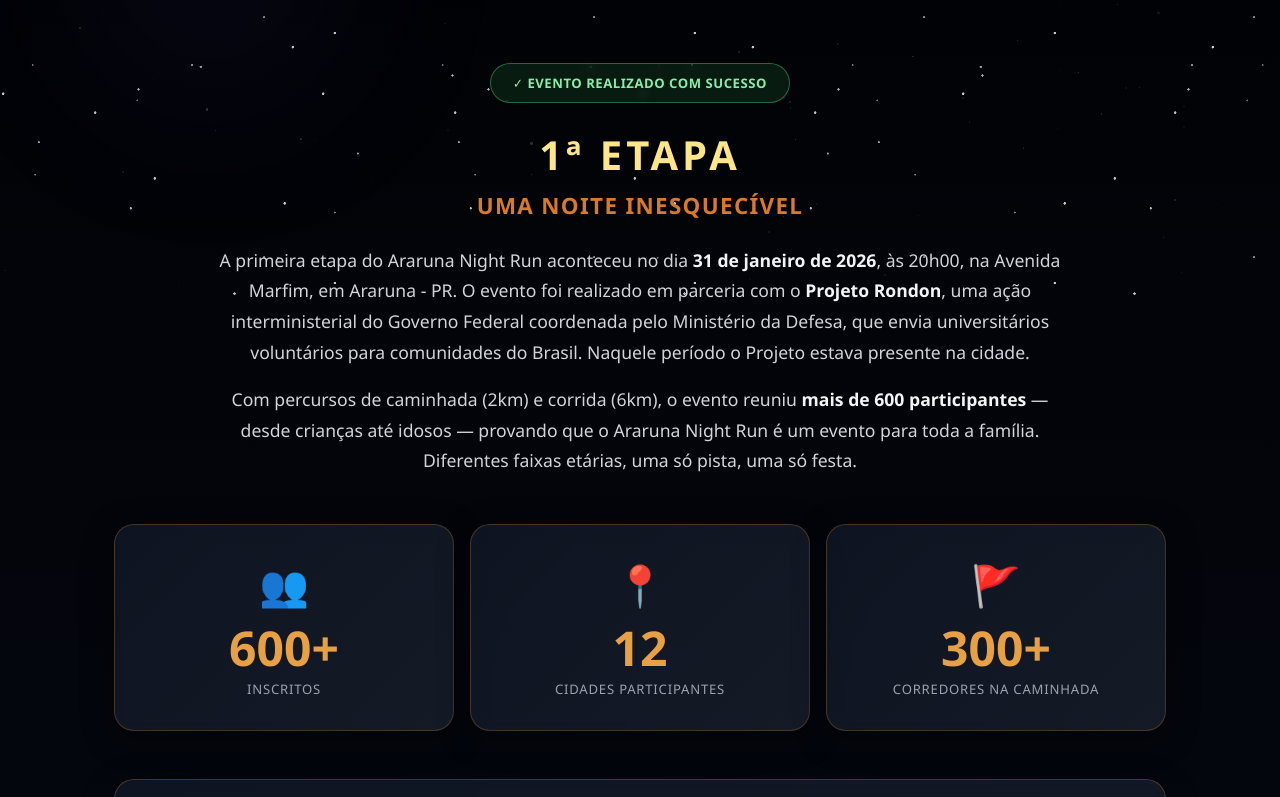
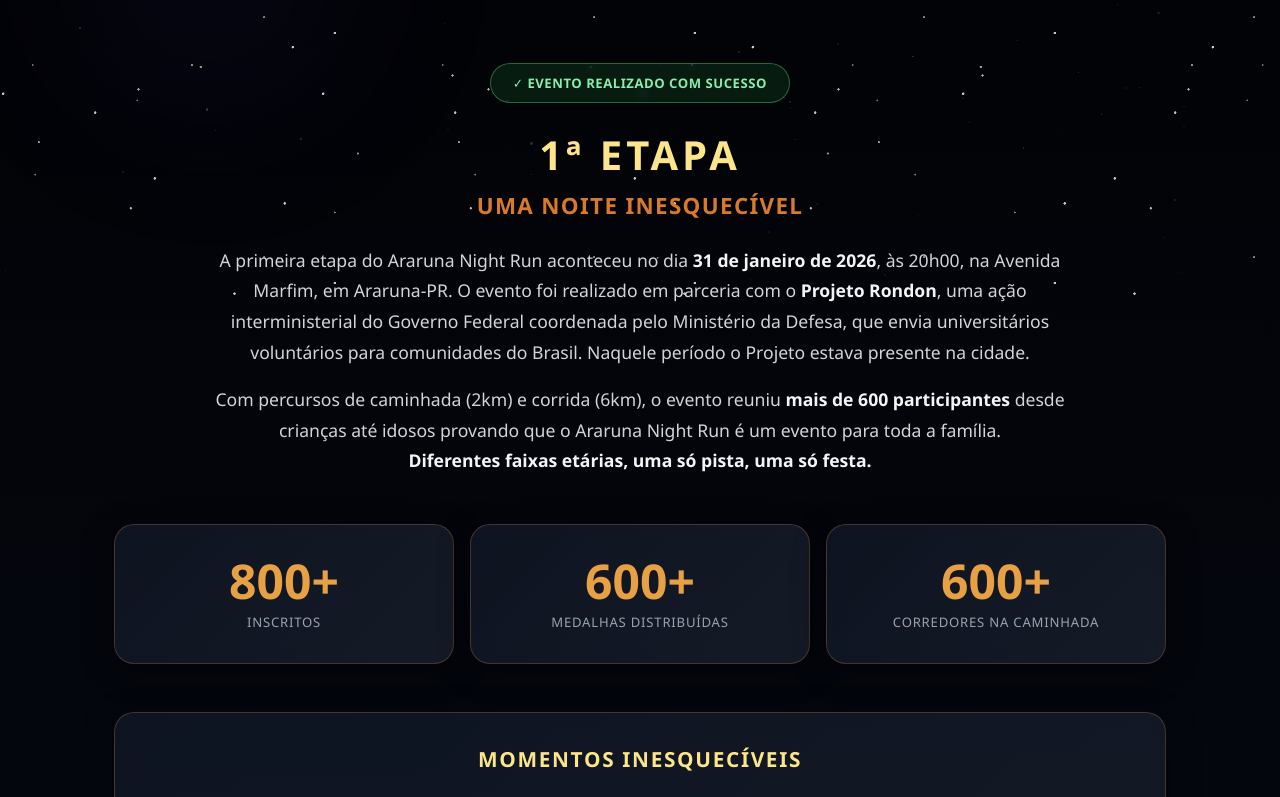
Before and after one commit to prefeituraararunaparana-creator/ArarunaNightRunFormulario, a Flask app: page /sobre in a window 1280 px wide. Shown: the part 502-1299 px from the top of the page. Run offline with Flask 3, Linux system fonts and the light colour scheme; grey boxes are pictures that could not be loaded.

Commit message:
Adicionando informações corretas ao Sobre

```diff
--- a/templates/about.html
+++ b/templates/about.html
@@ -42,34 +42,34 @@
                     <h3 class="ab-section-sub">Uma Noite Inesquecível</h3>
                     <p class="ab-text">
                         A primeira etapa do Araruna Night Run aconteceu no dia <strong>31 de janeiro de 2026</strong>,
-                        às 20h00, na Avenida Marfim, em Araruna - PR. O evento foi realizado em parceria com o
+                        às 20h00, na Avenida Marfim, em Araruna-PR. O evento foi realizado em parceria com o
                         <strong>Projeto Rondon</strong>, uma ação interministerial do Governo Federal coordenada
                         pelo Ministério da Defesa, que envia universitários voluntários para comunidades do Brasil.
                         Naquele período o Projeto estava presente na cidade.
                     </p>
                     <p class="ab-text">
                         Com percursos de caminhada (2km) e corrida (6km), o evento reuniu
-                        <strong>mais de 600 participantes</strong> — desde crianças até idosos —
-                        provando que o Araruna Night Run é um evento para toda a família.
-                        Diferentes faixas etárias, uma só pista, uma só festa.
+                        <strong>mais de 600 participantes</strong> desde crianças até idosos
+                        provando que o Araruna Night Run é um evento para toda a família.<br>
+                        <strong>Diferentes faixas etárias, uma só pista, uma só festa.</strong>
                     </p>
                 </div>
 
                 <!-- Stats -->
                 <div class="ab-stats-grid">
                     <div class="ab-stat-card">
-                        <span class="ab-stat-icon">👥</span>
-                        <span class="ab-stat-num">600+</span>
+                        <!--<span class="ab-stat-icon">👥</span> -->
+                        <span class="ab-stat-num">800+</span>
                         <span class="ab-stat-label">Inscritos</span>
                     </div>
                     <div class="ab-stat-card">
-                        <span class="ab-stat-icon">📍</span>
-                        <span class="ab-stat-num">12</span>
-                        <span class="ab-stat-label">Cidades Participantes</span>
+                       <!-- <span class="ab-stat-icon">📍</span>-->
+                        <span class="ab-stat-num">600+</span>
+                        <span class="ab-stat-label">Medalhas distribuídas</span>
                     </div>
                     <div class="ab-stat-card">
-                        <span class="ab-stat-icon">🚩</span>
-                        <span class="ab-stat-num">300+</span>
+                        <!--<span class="ab-stat-icon">🚩</span>-->
+                        <span class="ab-stat-num">600+</span>
                         <span class="ab-stat-label">Corredores na Caminhada</span>
                     </div>
                 </div>
@@ -82,19 +82,19 @@
                         <div class="ab-carr-viewport">
                             <div class="ab-carr-track" id="abCarrTrack">
                                 <div class="ab-carr-slide">
-                                    <img src="{{ url_for('static', filename='fotos/foto1.jpg') }}" alt="1ª Etapa">
+                                    <img src="{{ url_for('static', filename='images/FotoCorrida3.jpeg') }}" alt="1ª Etapa">
                                     <div class="ab-carr-overlay"></div>
                                 </div>
                                 <div class="ab-carr-slide">
-                                    <img src="{{ url_for('static', filename='fotos/foto2.jpg') }}" alt="1ª Etapa">
+                                    <img src="{{ url_for('static', filename='images/FotoCorrida2.jpg') }}" alt="1ª Etapa">
                                     <div class="ab-carr-overlay"></div>
                                 </div>
                                 <div class="ab-carr-slide">
-                                    <img src="{{ url_for('static', filename='fotos/foto3.jpg') }}" alt="1ª Etapa">
+                                    <img src="{{ url_for('static', filename='images/FotoCorrida1.jpg') }}" alt="1ª Etapa">
                                     <div class="ab-carr-overlay"></div>
                                 </div>
                                 <div class="ab-carr-slide">
-                                    <img src="{{ url_for('static', filename='fotos/foto4.jpg') }}" alt="1ª Etapa">
+                                    <img src="{{ url_for('static', filename='images/VideoCorrida1.jpeg') }}" alt="1ª Etapa">
                                     <div class="ab-carr-overlay"></div>
                                 </div>
                             </div>
@@ -114,8 +114,8 @@
                     <h2 class="ab-section-title">2ª ETAPA</h2>
                     <h3 class="ab-section-sub">A Edição Atual</h3>
                     <p class="ab-text">
-                        Prepare-se para a segunda edição da Araruna Night Run. Mais emoção, mais desafios,
-                        e a mesma atmosfera mágica que fez da primeira edição um sucesso absoluto.
+                        Prepare-se para a segunda edição da Araruna Night Run - Corrida de Santo Antônio. Mais emoção, mais desafios,
+                        e a mesma energia contagiante que fez a primeira edição ser um sucesso.
                     </p>
                 </div>
 
@@ -123,21 +123,23 @@
                 <div class="ab-grid-2 ab-mb">
                     <div class="ab-card">
                         <div class="ab-card-row">
-                            <span class="ab-card-icon">📅</span>
                             <div>
                                 <strong class="ab-card-title">Data & Horário</strong>
-                                <p>📅 12 de junho de 2026</p>
-                                <p>🕐 Largada às 19h30</p>
+                                <ul class="ab-list">
+                                    <li>12 de junho de 2026</li>
+                                    <li>Largada às 20h00</li>
+                                </ul>
                             </div>
                         </div>
                     </div>
                     <div class="ab-card">
                         <div class="ab-card-row">
-                            <span class="ab-card-icon">📍</span>
                             <div>
                                 <strong class="ab-card-title">Local da Largada</strong>
-                                <p>Em frente à Rádio Cidade</p>
-                                <p class="ab-muted">Araruna - PR</p>
+                                <ul class="ab-list">
+                                    <li>Em frente ao Ponto dos Trabalhadores</li>
+                                </ul>
+                                <p class="ab-muted">Araruna-PR</p>
                             </div>
                         </div>
                     </div>
@@ -169,56 +171,61 @@
                 <div class="ab-grid-2 ab-mb">
                     <div class="ab-card">
                         <div class="ab-card-row">
-                            <span class="ab-card-icon">🎁</span>
                             <div>
-                                <strong class="ab-card-title">Kit do Atleta</strong>
+                                <strong class="ab-card-title">Premiação</strong>
                                 <ul class="ab-list">
-                                    <li>Camiseta oficial do evento</li>
-                                    <li>Número de peito</li>
-                                    <li>Chip de cronometragem</li>
-                                    <li>Medalha de participação</li>
+                                    <li>Medalha de participação para todos os participantes</li>
                                 </ul>
                             </div>
                         </div>
                     </div>
                     <div class="ab-card">
                         <div class="ab-card-row">
-                            <span class="ab-card-icon">🏆</span>
                             <div>
-                                <strong class="ab-card-title">Premiação</strong>
+                                <strong class="ab-card-title">Início da largada</strong>
                                 <ul class="ab-list">
-                                    <li>Top 3 masculino e feminino</li>
-                                    <li>Troféus e medalhas</li>
-                                    <li>Premiação por faixa etária</li>
-                                    <li>Sorteios exclusivos</li>
+                                    <li>Início no Ponto dos Trabalhadores até a antiga Lider Lar, retornando ao ponto inicial</li>
                                 </ul>
                             </div>
                         </div>
                     </div>
                     <div class="ab-card">
                         <div class="ab-card-row">
-                            <span class="ab-card-icon">🎽</span>
                             <div>
-                                <strong class="ab-card-title">Retirada do Kit</strong>
+                                <strong class="ab-card-title">Percurso</strong>
                                 <ul class="ab-list">
-                                    <li>10 e 11 de junho de 2026</li>
-                                    <li>Das 14h às 19h</li>
-                                    <li>Local: A definir</li>
-                                    <li>Obrigatório documento com foto</li>
+                                    <a href="https://www.google.com/maps/d/u/0/embed?mid=1VnQ6UnjbndxFxpXGa0FFEH3MA3MR22E&ehbc=2E312F%22&ll=-23.930112970374026%2C-52.48124462718943&z=17"
+                                        target="_blank" rel="noopener noreferrer" class="info-link">
+                                        <li><strong>Click para ver o mapa do percurso</strong></li>
+                                    </a>
+                                    <div class="ab-map-box">
+                                        <iframe
+                                                src="https://www.google.com/maps/d/u/0/embed?mid=1VnQ6UnjbndxFxpXGa0FFEH3MA3MR22E&ehbc=2E312F%22&ll=-23.930112970374026%2C-52.48124462718943&z=17"
+                                                    width="450"
+                                                    height="200"
+                                                    style="border:0;"
+                                                    allowfullscreen=""
+                                                    loading="lazy"
+                                                    referrerpolicy="no-referrer-when-downgrade">
+                                        </iframe>
+                                    </div>
                                 </ul>
                             </div>
                         </div>
                     </div>
                     <div class="ab-card">
                         <div class="ab-card-row">
-                            <span class="ab-card-icon">📄</span>
                             <div>
                                 <strong class="ab-card-title">Regulamento</strong>
                                 <ul class="ab-list">
-                                    <li>Idade mínima: 16 anos</li>
-                                    <li>Atestado médico obrigatório</li>
-                                    <li>Inscrições até 10/06/2026</li>
-                                    <li>Vagas limitadas</li>
+                                    <li>Todas as faixas etárias podem participar</li>
+                                    <li>Crianças devem estar acompanhadas por um responsável</li>
+                                    <li>Haverá água e frutas disponíveis duranto o evento</li>
+                                    <li>Banheiros disponíveis no local</li>
+                                    <li>Evento contará com ambulância e equipe de apoio</li>
+                                    <li>Para garantir sua medalha de participação, é necessário realizar a inscrição previamente</li>
+                                    <li>Inscrições pelo Site ou na Hora do Evento</li>
+                                    <li>Vagas ilimitadas</li>
                                 </ul>
                             </div>
                         </div>
@@ -227,7 +234,7 @@
 
                 <!-- CTA -->
                 <div class="ab-cta">
-                    <a href="/formulario" class="ab-btn-inscricao">🏃 Realize sua Inscrição</a>
+                    <a href="/formulario" class="ab-btn-inscricao">Realize sua Inscrição</a>
                 </div>
             </section>
 
@@ -239,12 +246,11 @@
                 <div class="ab-proximas-box">
                     <div class="ab-particles" id="abParticles"></div>
                     <div class="ab-proximas-content">
-                        <span class="ab-proximas-icon">✨</span>
                         <h2 class="ab-proximas-title">O Futuro Está Chegando</h2>
                         <p class="ab-text ab-text-center">
                             A 3ª etapa da Araruna Night Run acontecerá em
                             <strong class="ab-highlight">novembro de 2026</strong>.
-                            Prepare-se para uma experiência ainda maior, com mais desafios,
+                            Prepare-se para uma experiência, com mais desafios,
                             mais emoção e surpresas que vão transformar a noite em pura adrenalina.
                         </p>
                         <div class="ab-proximas-badge">
@@ -256,7 +262,6 @@
                             <p>✨ Mais cidades envolvidas</p>
                             <p>✨ Surpresas especiais</p>
                         </div>
-                        <button class="ab-btn-avisado">🔔 Quero Ser Avisado</button>
                     </div>
                 </div>
             </section>
```
Also changed, not shown: static/images/FotoCorrida3.jpeg (added), 2 other files.
